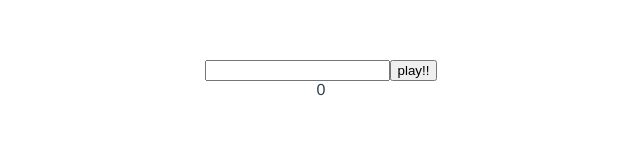
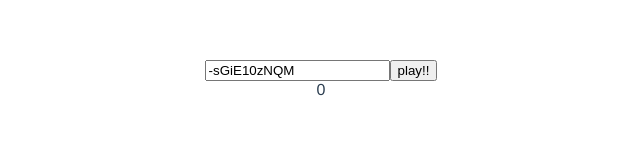
Before and after one commit to tamanugi/youtube-multi-subtitle-player, a Vue app: page / in a window 1280 px wide. Shown: the top 160 px of the page, without its empty margins (319-959 px from the left). Built offline with nearby package versions, Linux system fonts and the light colour scheme.

Commit message:
change class-name

```diff
--- a/src/components/Player.vue
+++ b/src/components/Player.vue
@@ -1,5 +1,5 @@
 <template>
-  <div class="hello">
+  <div class="player">
     <div id="video-player"></div>
     <div>{{ subtitle_ja }}</div>
     <div>{{ subtitle_en }}</div>
@@ -19,6 +19,7 @@ export default {
   name: 'player',
   data () {
     return {
+      videoid: '-sGiE10zNQM',
       current: 0,
       player: {},
       srt: {},
```
